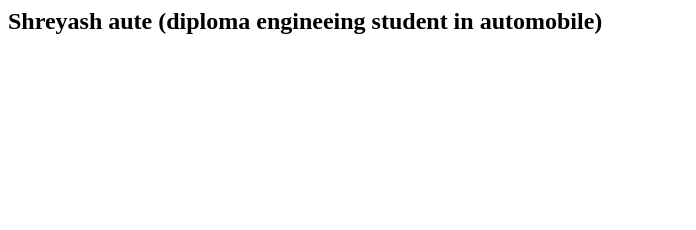
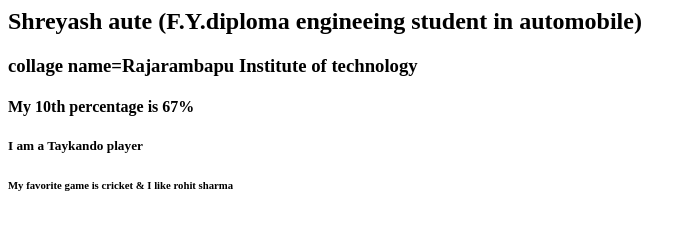
Before and after one commit to Shreyashaute/shreyashaute.github.io, a plain HTML site: page index.html in a window 1280 px wide. Shown: the whole page, without its empty margins (0-696 px from the left). Drawn offline with Linux system fonts and the light colour scheme.

Commit message:
Update index.html

```diff
--- a/index.html
+++ b/index.html
@@ -1,5 +1,7 @@
 <h1 align="center" style="background:red">
 </h1>
-<h2>Shreyash aute (diploma engineeing student in automobile)
-
-</h2>
+<h2>Shreyash aute (F.Y.diploma engineeing student in automobile)
+<h3>collage name=Rajarambapu Institute of technology
+<h4>My 10th percentage is 67%
+<h5>I am a Taykando player
+<h6>My favorite game is cricket & I like rohit sharma
```
